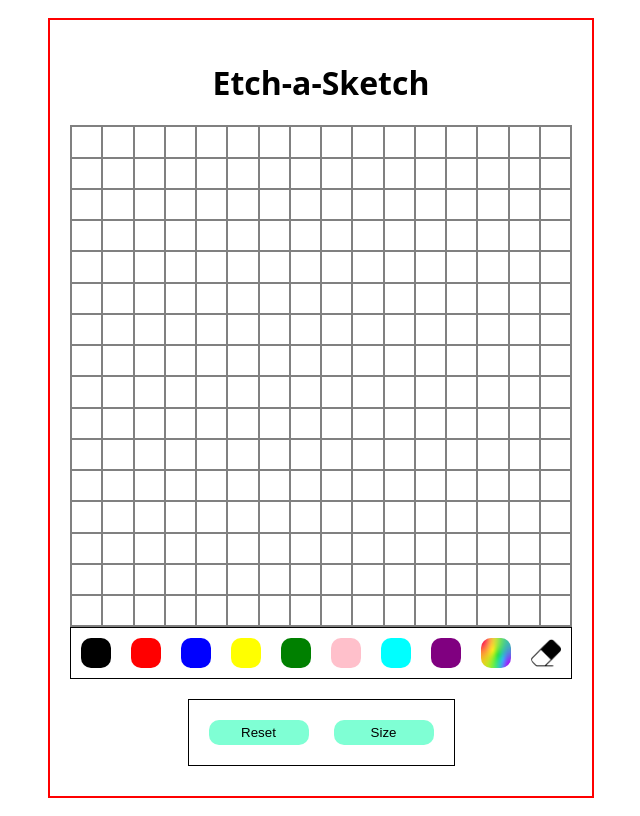
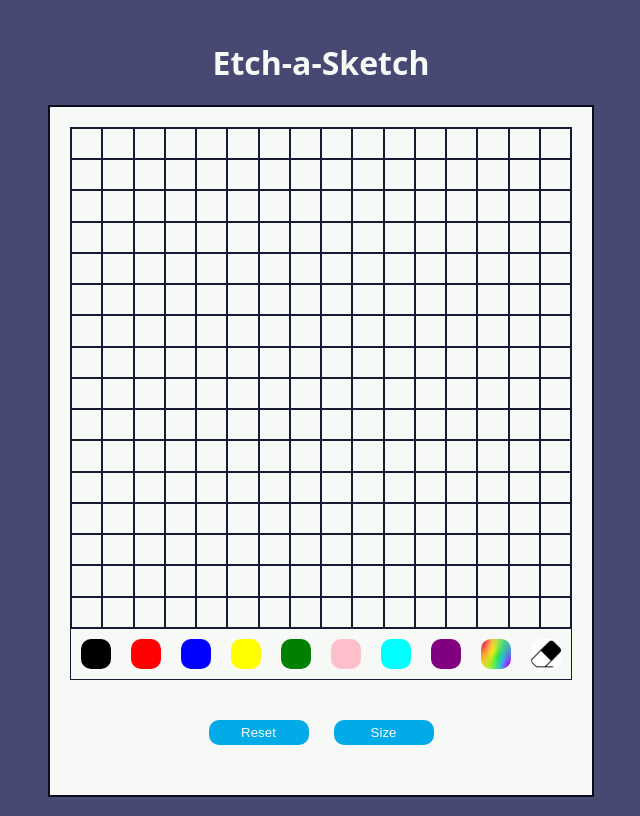
Before and after one commit to nikola88393/Project-Etch-a-Sketch, a plain HTML site: page index.html in a window 1280 px wide. Shown: the whole page, without its empty margins (319-959 px from the left). Drawn offline with Linux system fonts and the light colour scheme.

```diff
--- a/index.html
+++ b/index.html
@@ -8,8 +8,8 @@
     <script src="script.js" defer></script>
   </head>
   <body>
+    <h1>Etch-a-Sketch</h1>
     <div class="container">
-      <h1>Etch-a-Sketch</h1>
       <!-- <h2>Play now</h2> -->
       <div class="gridContainer"></div>
 
--- a/script.js
+++ b/script.js
@@ -6,7 +6,7 @@ function drawGrid(number = 16){
         for(let j = 1; j <= number; j++){
             const gridElement = document.createElement('div');
             gridElement.classList = 'gridElement';
-            gridElement.style.border = "1px solid grey";
+            gridElement.style.border = "1px solid #161B33";
             newLine.appendChild(gridElement);
 
         }
@@ -71,7 +71,7 @@ function eraser(){
         const gridElement = document.querySelectorAll('.gridContainer div');
         gridElement.forEach(element => {
             element.addEventListener('mouseenter', () =>{
-                element.style.backgroundColor = 'white';
+                element.style.backgroundColor = '#F7F9F7';
             })
         });
     })
--- a/style.css
+++ b/style.css
@@ -5,23 +5,29 @@ body {
     height: 100vh;
     align-items: center;
     justify-content: center;
+    background-color: #474973;
 }
 button {
     cursor: pointer;
+}
+
+h1{
+    color: #F7F9F7;
 }
 
 .container {
     display: flex;
     flex-direction: column;
     align-items: center;
-    border: 2px solid red;
+    border: 2px solid #0D0C1D;
+    background-color:#F7F9F7;
     padding: 20px;
 }
 
 .gridContainer{
     display: flex;
     flex-direction: column;
-    border: 1px solid gray;
+    border: 1px solid #161B33;
     width: 500px;
     height: 500px;
     flex: 0 1 auto;
@@ -43,7 +49,6 @@ button {
     margin-top: 20px;
     margin-bottom: 10px;
     padding: 20px;
-    border: 1px solid black;
     gap: 25px;
 }
 
@@ -52,14 +57,16 @@ button {
     border-radius: 10px;
     width: 100px;
     height: 25px;
-    background-color: aquamarine;
+    background-color: #00ABE7;
+    color: #F7F9F7;
 }
 
 .colorContainer {
     display: flex;
     justify-content: space-around;
     align-items: center;
-    border: 1px solid black;
+    border: 1px solid #161B33;
+    border-top: none;
     width: 500px;
     height: 50px;
 }
@@ -70,6 +77,7 @@ button {
     border: none;
     border-radius: 10px;
 }
+
 
 .black{
     background-color: black;
```
